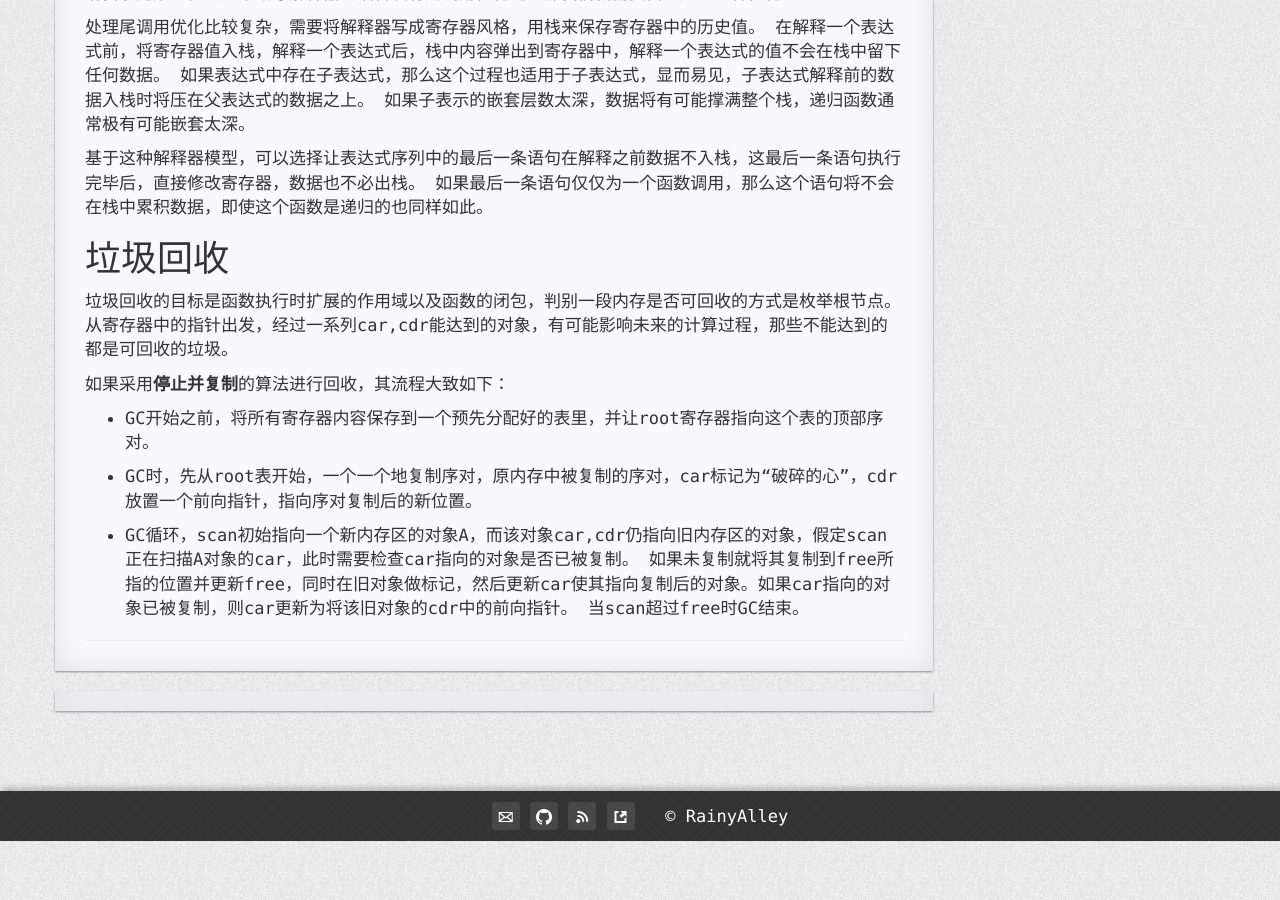
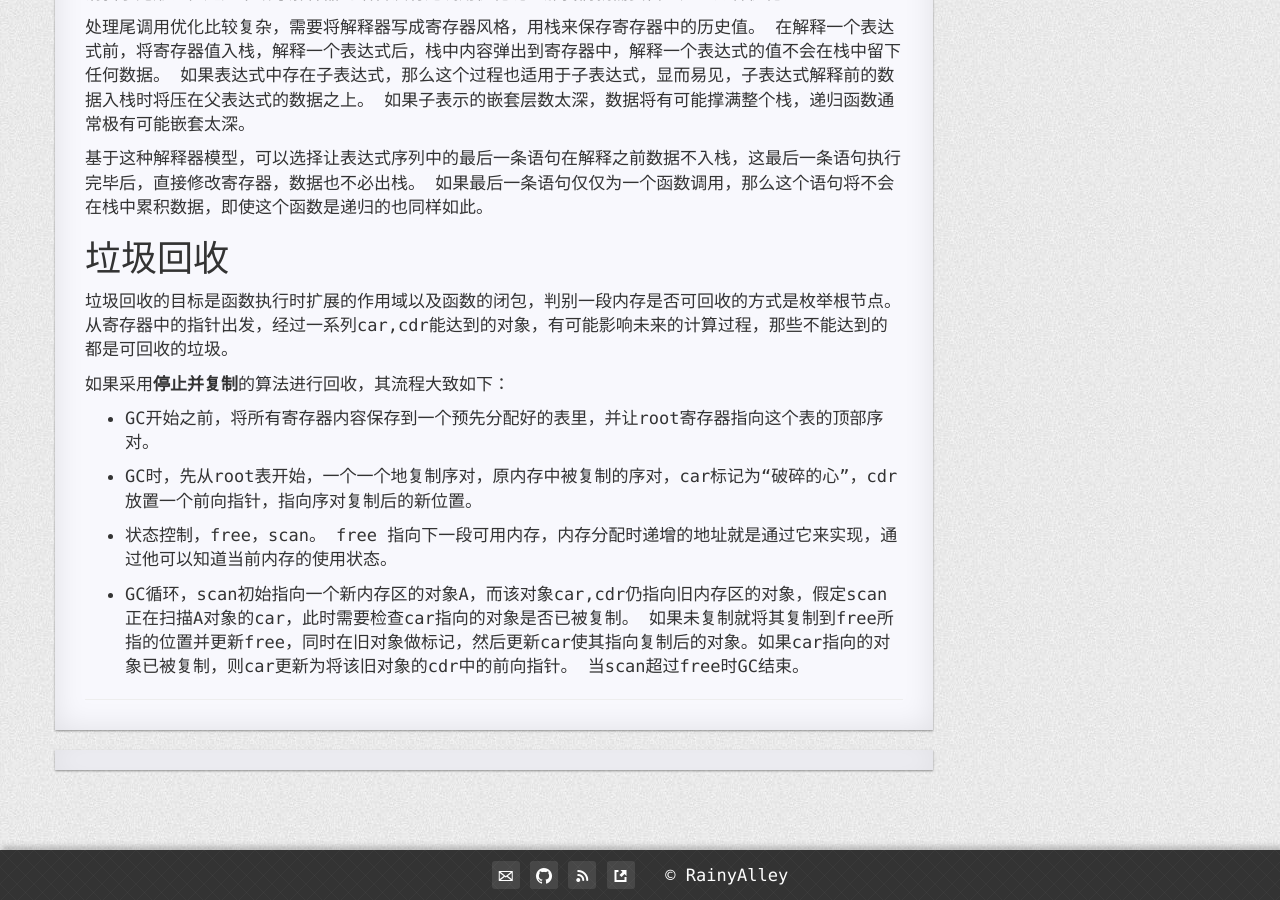
Before and after one commit to bit-ranger/blog, a Jekyll site: the page built from _posts/2015-05-21-the-scheme-eval.md, in a window 1280 px wide and 900 px high, scrolled down 6856 px. Built offline with Jekyll 4.4.1, drawn with Linux system fonts in a browser that asks for light colours; nearby versions of some CDN libraries; comment, search, counter and statistics services are not loaded; before the commit the page ends 7697 px from its top, so only the background shows below that.

Commit message:
the scheme eval complete

```diff
--- a/_posts/2015-05-21-the-scheme-eval.md
+++ b/_posts/2015-05-21-the-scheme-eval.md
@@ -356,6 +356,9 @@ scheme语言没有循环，循环的本质就是在递归时不断对一个变
 
 - GC时，先从root表开始，一个一个地复制序对，原内存中被复制的序对，car标记为“破碎的心”，cdr放置一个前向指针，指向序对复制后的新位置。
 
+- 状态控制，free，scan。
+free 指向下一段可用内存，内存分配时递增的地址就是通过它来实现，通过他可以知道当前内存的使用状态。
+
 - GC循环，scan初始指向一个新内存区的对象A，而该对象car,cdr仍指向旧内存区的对象，假定scan正在扫描A对象的car，此时需要检查car指向的对象是否已被复制。
 如果未复制就将其复制到free所指的位置并更新free，同时在旧对象做标记，然后更新car使其指向复制后的对象。如果car指向的对象已被复制，则car更新为将该旧对象的cdr中的前向指针。
 当scan超过free时GC结束。
```
